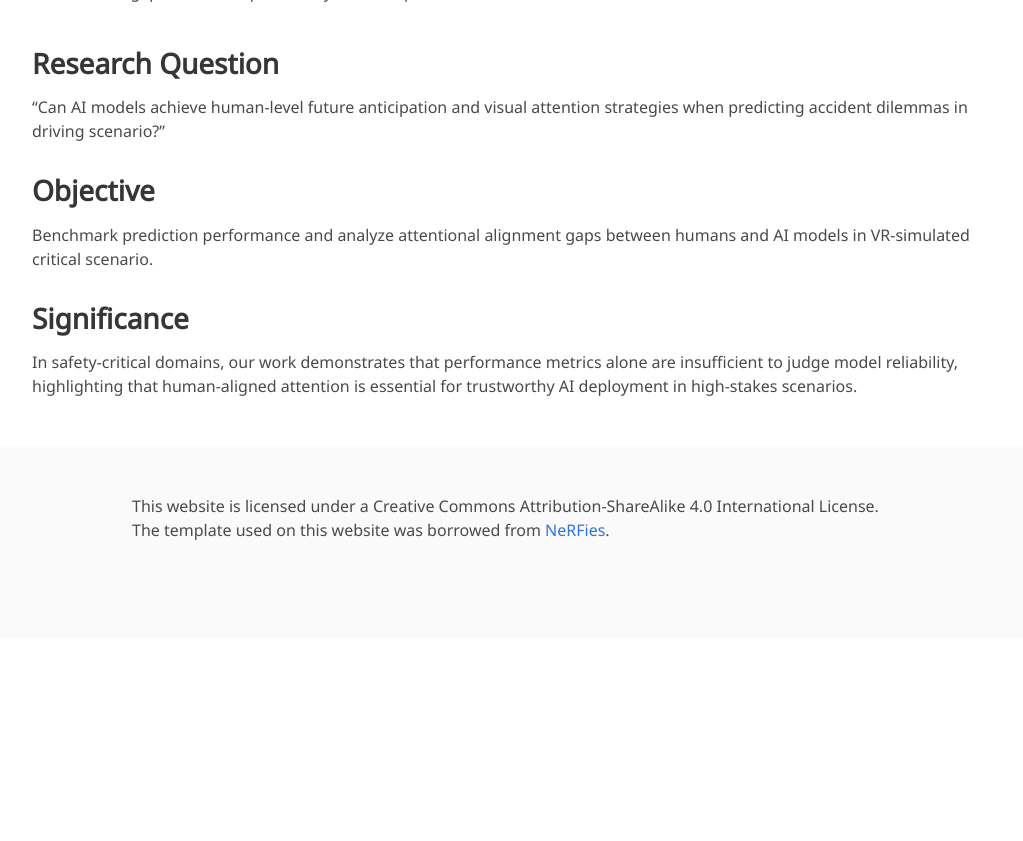
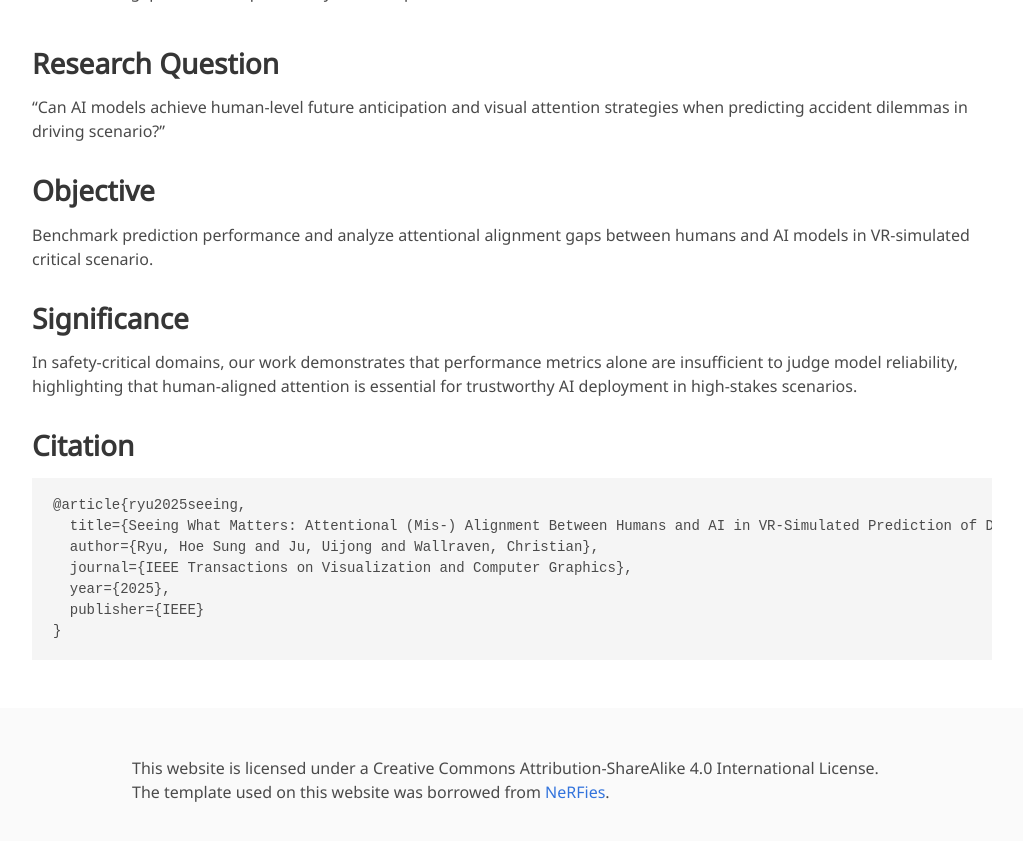
Before and after one commit to hoesungryu/seeing_what_matters_website, a Jekyll site: the page built from index.md, in a window 1280 px wide and 900 px high, scrolled down 1460 px. Shown: the top 841 px of the window, without its empty margins (128-1151 px from the left). Built offline with Jekyll 4.4.1, drawn with Linux system fonts in a browser that asks for light colours; some web fonts are replaced; before the commit the page ends 2098 px from its top, so only the background shows below that.

Commit message:
add paper link

````diff
--- a/index.md
+++ b/index.md
@@ -84,15 +84,13 @@ In safety-critical domains, our work demonstrates that performance metrics alone
 - [1] Ju et al. (2020). Acoustic cues increase situational awareness in accident situations: A VR car-driving study, IEEE transactions on intelligent transportation systems. -->
 
 
-<!-- ## Citation
+## Citation
 ```
-@article{turing1936computable,
-  title={On computable numbers, with an application to the Entscheidungsproblem},
-  author={Turing, Alan Mathison},
-  journal={Journal of Mathematics},
-  volume={58},
-  number={345-363},
-  pages={5},
-  year={1936}
+@article{ryu2025seeing,
+  title={Seeing What Matters: Attentional (Mis-) Alignment Between Humans and AI in VR-Simulated Prediction of Driving Accidents},
+  author={Ryu, Hoe Sung and Ju, Uijong and Wallraven, Christian},
+  journal={IEEE Transactions on Visualization and Computer Graphics},
+  year={2025},
+  publisher={IEEE}
 }
-``` -->
+```
````
Also changed, not shown: other parts of index.md (+1 -1 lines), 1 other file.
